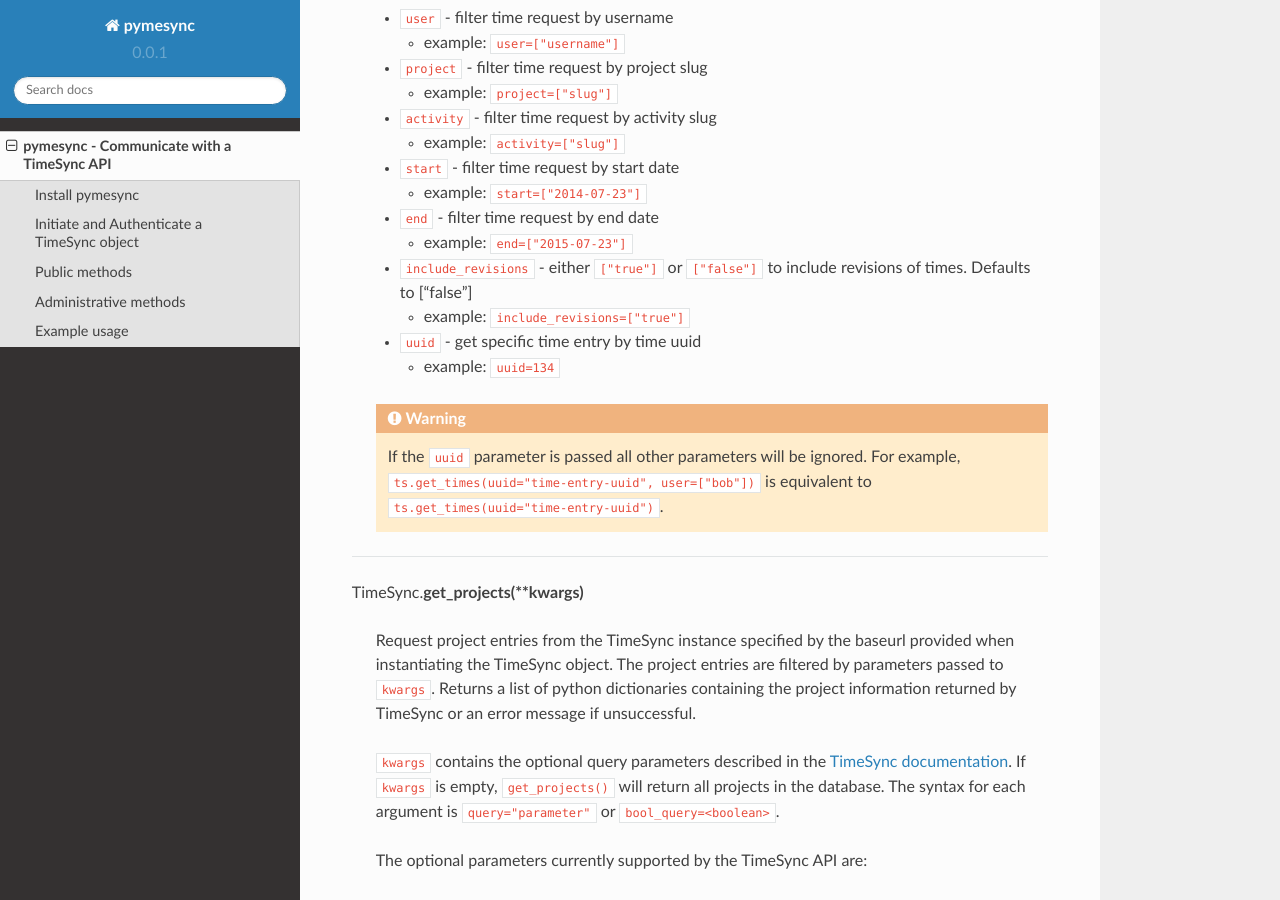
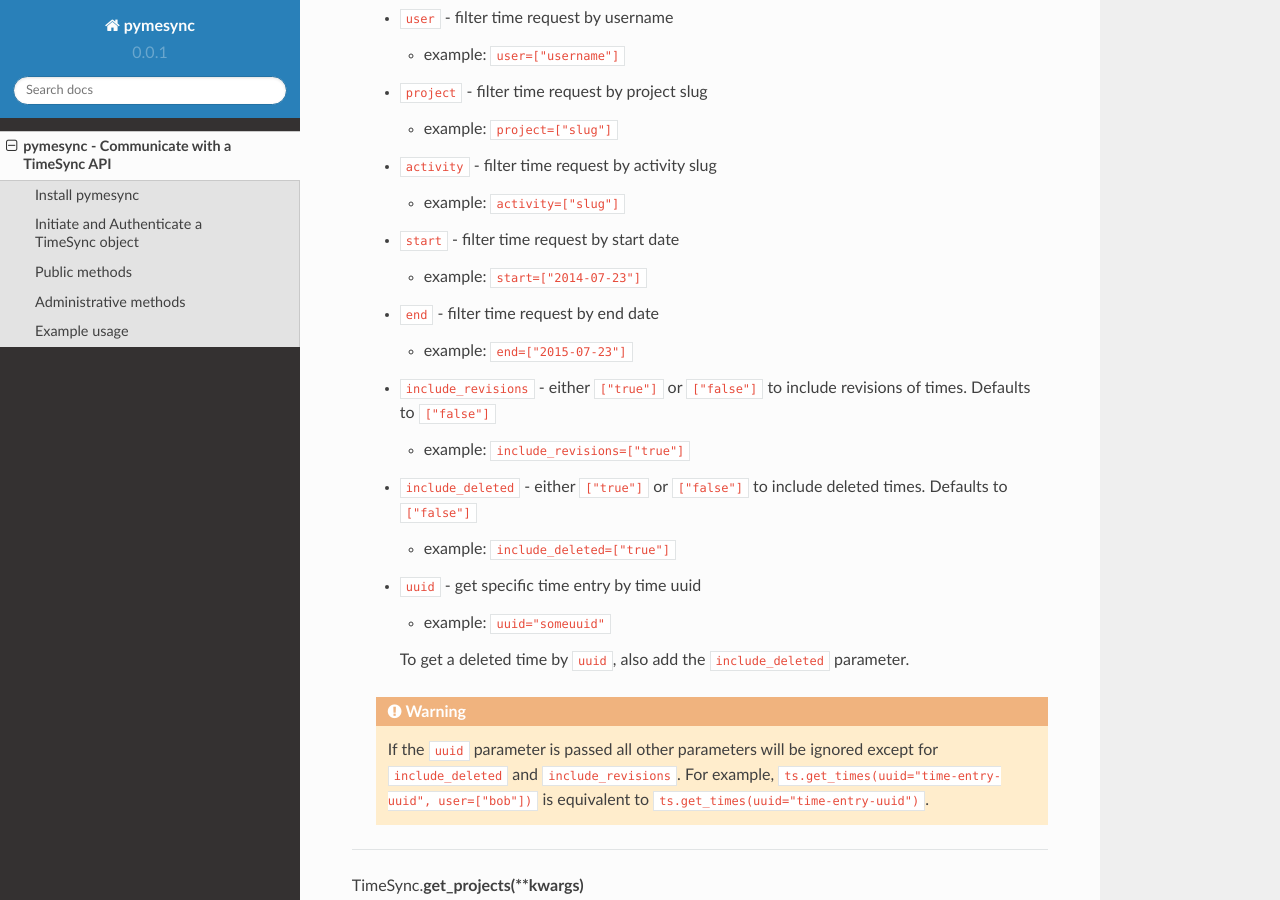
Before and after one commit to osuosl/pymesync, a Sphinx documentation site: the page built from docs/source/usage.rst, in a window 1280 px wide and 900 px high, scrolled down 4772 px. Built offline with Sphinx 7.4.7 and the Read the Docs theme 2.0.0, drawn with Linux system fonts in a browser that asks for light colours.

Commit message:
Docs for includes with uuid

```diff
--- a/docs/source/usage.rst
+++ b/docs/source/usage.rst
@@ -250,19 +250,28 @@
       - example: ``end=["2015-07-23"]``
 
     * ``include_revisions`` - either ``["true"]`` or ``["false"]`` to include
-      revisions of times. Defaults to ["false"]
+      revisions of times. Defaults to ``["false"]``
 
       - example: ``include_revisions=["true"]``
 
+    * ``include_deleted`` - either ``["true"]`` or ``["false"]`` to include
+      deleted times. Defaults to ``["false"]``
+
+      - example: ``include_deleted=["true"]``
+
     * ``uuid`` - get specific time entry by time uuid
 
-      - example: ``uuid=134``
+      - example: ``uuid="someuuid"``
+
+      To get a deleted time by ``uuid``, also add the ``include_deleted``
+      parameter.
 
     .. warning::
 
-      If the ``uuid`` parameter is passed all other parameters will be ignored.
-      For example, ``ts.get_times(uuid="time-entry-uuid", user=["bob"])`` is
-      equivalent to ``ts.get_times(uuid="time-entry-uuid")``.
+      If the ``uuid`` parameter is passed all other parameters will be ignored
+      except for ``include_deleted`` and ``include_revisions``. For example,
+      ``ts.get_times(uuid="time-entry-uuid", user=["bob"])`` is equivalent to
+      ``ts.get_times(uuid="time-entry-uuid")``.
 
 ------------------------------------------
 
```
